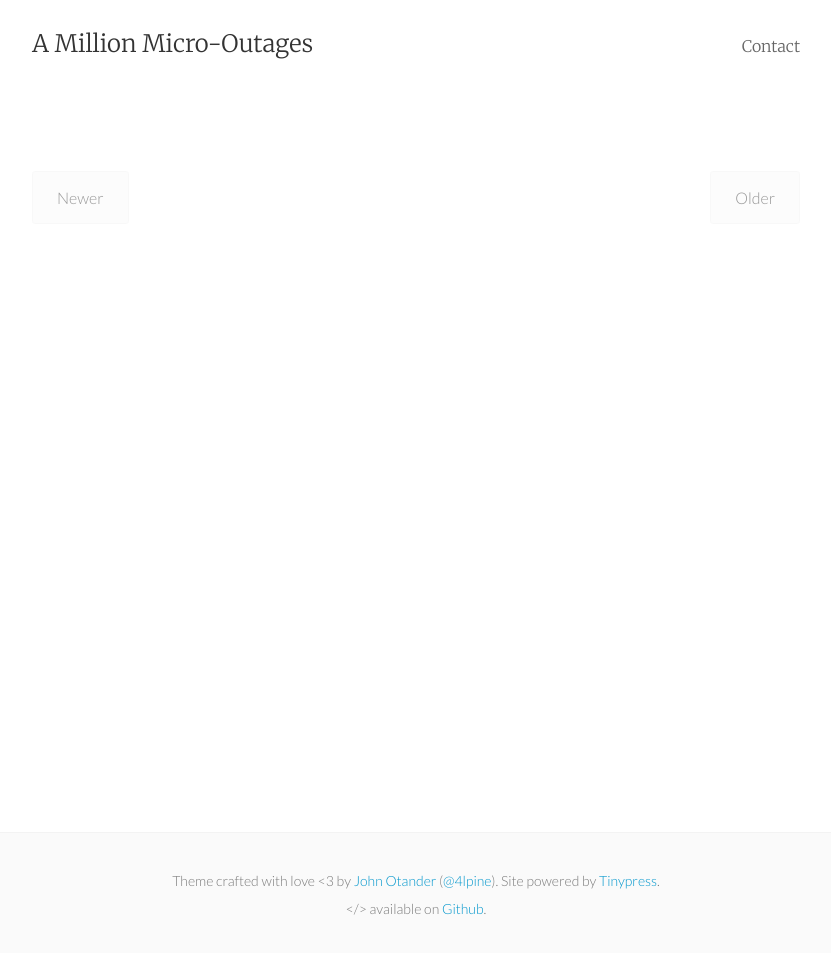
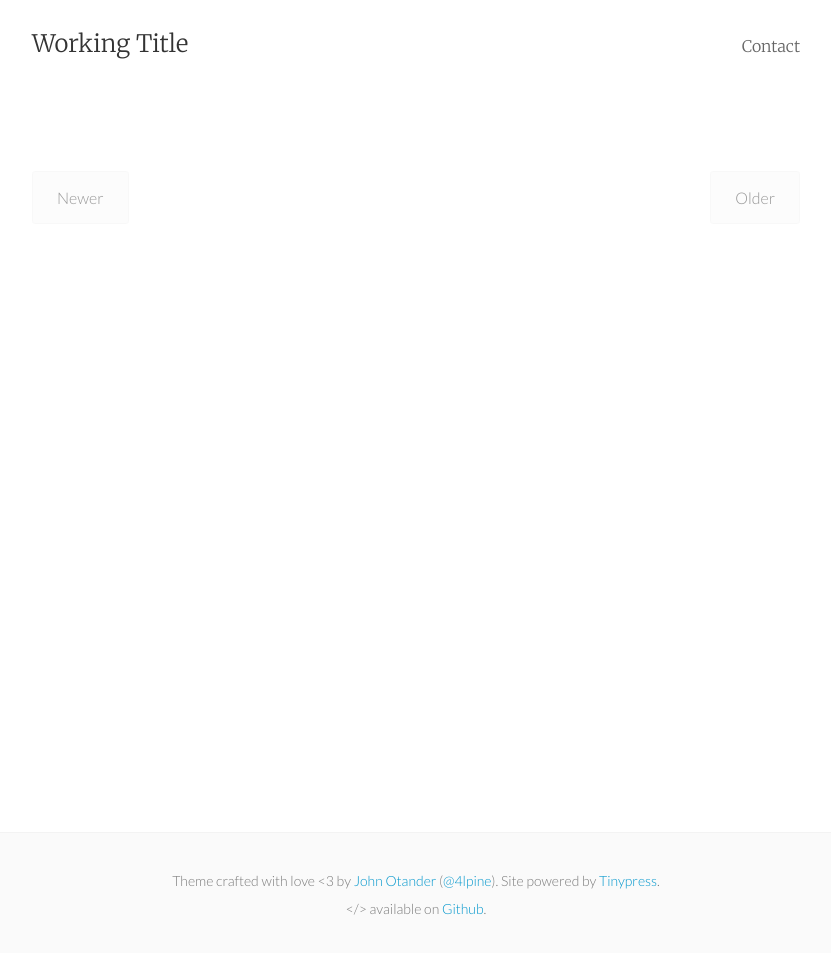
Before and after one commit to ctchurch/ctchurch.github.io, a Jekyll site: the page built from index.html, in a window 1280 px wide. Shown: the whole page, without its empty margins (224-1055 px from the left). Built offline with Jekyll 4.4.1, drawn with Linux system fonts in a browser that asks for light colours; the list of posts is cut into pages by our own code.

Commit message:
Update _config.yml

```diff
--- a/_config.yml
+++ b/_config.yml
@@ -2,10 +2,9 @@ excerpt_separator: ""
 pygments: true
 markdown: kramdown
 url: http://ctchurch.github.io
-title: A Million Micro-Outages
+title: Working Title
 email: chris.church@gmail.com
 author: Chris Church
-description: DevOps, Pragmatic MicroServices, Open Source, and Sarcasm
 paginate: 5
 google_analytics:
 
```
